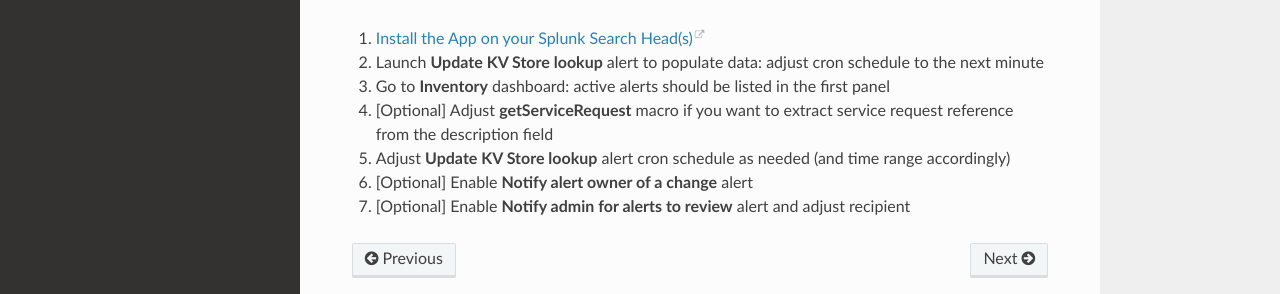
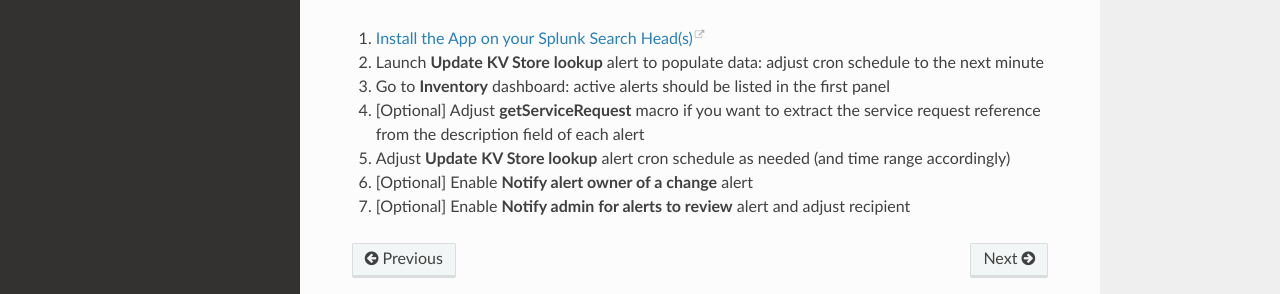
Before and after one commit to a-l-h/splunk-app-proper-alerts, a Sphinx documentation site: the page built from doc/install.rst, in a window 1280 px wide. Shown: the part 406-700 px from the top of the page. Built offline with Sphinx 7.4.7 and the Read the Docs theme 2.0.0, drawn with Linux system fonts in a browser that asks for light colours.

Commit message:
Update install.rst

```diff
--- a/doc/install.rst
+++ b/doc/install.rst
@@ -16,7 +16,7 @@
 1.  `Install the App on your Splunk Search Head(s) <https://docs.splunk.com/Documentation/Splunk/latest/Admin/Deployappsandadd-ons#Deployment_architectures>`_
 2.  Launch **Update KV Store lookup** alert to populate data: adjust cron schedule to the next minute
 3.  Go to **Inventory** dashboard: active alerts should be listed in the first panel
-4.  [Optional] Adjust **getServiceRequest** macro if you want to extract service request reference from the description field
+4.  [Optional] Adjust **getServiceRequest** macro if you want to extract the service request reference from the description field of each alert
 5.  Adjust **Update KV Store lookup** alert cron schedule as needed (and time range accordingly)
 6.  [Optional] Enable **Notify alert owner of a change** alert
 7.  [Optional] Enable **Notify admin for alerts to review** alert and adjust recipient
```
